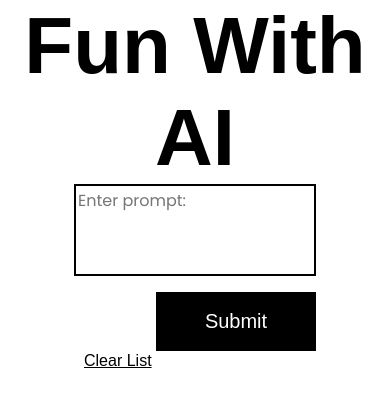
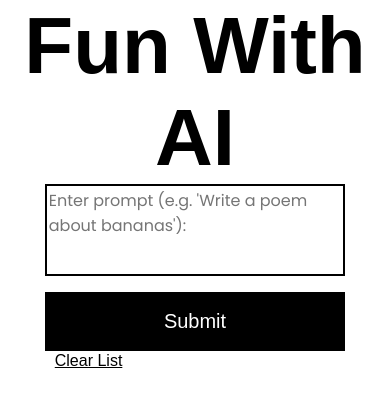
Before and after one commit to maniutin/fun-with-ai, a React (Create React App) app: page / in a window 390 px wide. Shown: the top 404 px of the page. Built offline with nearby package versions, Linux system fonts and the light colour scheme; a web font is replaced by a local one.

Commit message:
style for mobile and minor improvements

```diff
--- a/src/App.css
+++ b/src/App.css
@@ -6,4 +6,54 @@
   font-family: "Koulen", sans-serif;
   font-size: 5rem;
   margin: 0;
+  animation: fadeIn 2s;
+  -webkit-animation: fadeIn 2s;
+  -moz-animation: fadeIn 2s;
+  -o-animation: fadeIn 2s;
+  -ms-animation: fadeIn 2s;
 }
+
+@keyframes fadeIn {
+  0% {
+    opacity: 0;
+  }
+  100% {
+    opacity: 1;
+  }
+}
+
+@-moz-keyframes fadeIn {
+  0% {
+    opacity: 0;
+  }
+  100% {
+    opacity: 1;
+  }
+}
+
+@-webkit-keyframes fadeIn {
+  0% {
+    opacity: 0;
+  }
+  100% {
+    opacity: 1;
+  }
+}
+
+@-o-keyframes fadeIn {
+  0% {
+    opacity: 0;
+  }
+  100% {
+    opacity: 1;
+  }
+}
+
+@-ms-keyframes fadeIn {
+  0% {
+    opacity: 0;
+  }
+  100% {
+    opacity: 1;
+  }
+}
--- a/src/App.js
+++ b/src/App.js
@@ -9,6 +9,7 @@ function App() {
   const [inputValue, setInputValue] = useState("");
   const [enteredPrompt, setEnteredPrompt] = useState("");
   const [returnedText, setReturnedText] = useState("");
+  const [isSubmitting, setIsSubmitting] = useState(false);
   const [pastPrompts, setPastPrompts] = useState(() => {
     const saved = localStorage.getItem("recent-prompts");
     const initialValue = JSON.parse(saved);
@@ -33,7 +34,9 @@ function App() {
         setReturnedText={setReturnedText}
         enteredPrompt={enteredPrompt}
         setEnteredPrompt={setEnteredPrompt}
+        setIsSubmitting={setIsSubmitting}
       />
+      {isSubmitting && <div>Loading, bitch...</div>}
       <ResultListContainer
         inputValue={inputValue}
         returnedText={returnedText}
--- a/src/components/Form.css
+++ b/src/components/Form.css
@@ -6,7 +6,7 @@
 .input-form form {
   display: flex;
   flex-direction: column;
-  align-items: end;
+  align-items: center;
 }
 
 #input-field {
@@ -32,7 +32,7 @@
   background-color: black;
   color: white;
   padding: 1rem;
-  width: 10rem;
+  width: 100%;
   font-size: 20px;
   transition: 0.3s;
   margin-top: 1rem;
@@ -43,3 +43,13 @@
   color: black;
   border: 2px solid black;
 }
+
+@media only screen and (max-width: 576px) {
+  .input-form form {
+    align-items: center;
+  }
+
+  #input-field {
+    width: 75vw;
+  }
+}
--- a/src/components/Form.js
+++ b/src/components/Form.js
@@ -12,12 +12,15 @@ export default function Form(props) {
         <textarea
           id="input-field"
           name="input-field"
-          placeholder="Enter prompt:"
+          placeholder="Enter prompt (e.g. 'Write a poem about bananas'):"
           value={inputValue}
           onChange={(e) => setInputValue(e.target.value)}
           required
         />
-        <input type="submit" value="Submit" id="submit-button" />
+
+        <button type="submit" id="submit-button">
+          Submit
+        </button>
       </form>
     </div>
   );
--- a/src/components/FormContainer.js
+++ b/src/components/FormContainer.js
@@ -13,13 +13,15 @@ export default function FormContainer(props) {
     setReturnedText,
     enteredPrompt,
     setEnteredPrompt,
+    setIsSubmitting,
   } = props;
 
   const promptData = { ...data, prompt: `${inputValue}` };
 
   const handleSubmit = (event) => {
     event.preventDefault();
-    onGenerateText(promptData, setReturnedText);
+    setIsSubmitting(true);
+    onGenerateText(promptData, setReturnedText, setIsSubmitting);
     setEnteredPrompt(inputValue);
   };
 
--- a/src/components/ResultList.css
+++ b/src/components/ResultList.css
@@ -68,3 +68,60 @@
   padding-right: 2rem;
   vertical-align: top;
 }
+
+/* .prompt-entry:first-child #results-table {
+  border: 1px solid black;
+} */
+
+@media only screen and (max-width: 576px) {
+  .result-list,
+  .result-list-top,
+  .prompt-entry,
+  #results-table {
+    width: 75vw;
+  }
+
+  .prompt-entry {
+    display: flex;
+    justify-content: center;
+  }
+
+  #results-table tr {
+    margin-bottom: 0.5rem;
+  }
+
+  .prompt {
+    display: flex;
+    flex-direction: column;
+  }
+
+  .result {
+    display: flex;
+    flex-direction: column;
+  }
+}
+
+@-webkit-keyframes fadeIn {
+  from {
+    opacity: 0;
+  }
+  to {
+    opacity: 1;
+  }
+}
+@-moz-keyframes fadeIn {
+  from {
+    opacity: 0;
+  }
+  to {
+    opacity: 1;
+  }
+}
+@keyframes fadeIn {
+  from {
+    opacity: 0;
+  }
+  to {
+    opacity: 1;
+  }
+}
--- a/src/components/ResultList.js
+++ b/src/components/ResultList.js
@@ -11,8 +11,9 @@ export default function ResultList(props) {
     clearListConfirmation,
   } = props;
 
-  const allPrompts = pastPrompts.slice(0, 10).map((prompt, index) => (
-    <div key={index} className="all-prompts">
+  // change slice end value to display more recent prompts
+  const promptEntry = pastPrompts.slice(0, 10).map((prompt, index) => (
+    <div key={index} className="prompt-entry">
       <table id="results-table">
         <tbody>
           <tr className="prompt">
@@ -52,7 +53,7 @@ export default function ResultList(props) {
           </div>
         )}
       </div>
-      {allPrompts}
+      <div className="recent-prompts">{promptEntry}</div>
     </div>
   );
 }
--- a/src/helpers.js
+++ b/src/helpers.js
@@ -1,4 +1,4 @@
-export function onGenerateText(data, returnedTextSetter) {
+export function onGenerateText(data, returnedTextSetter, isSubmittingSetter) {
   fetch("https://api.openai.com/v1/engines/text-curie-001/completions", {
     method: "POST",
     headers: {
@@ -12,6 +12,7 @@ export function onGenerateText(data, returnedTextSetter) {
     })
     .then((body) => {
       returnedTextSetter(body.choices[0].text);
+      isSubmittingSetter(false);
       return body;
     })
     .catch((error) => console.log(error));
```
